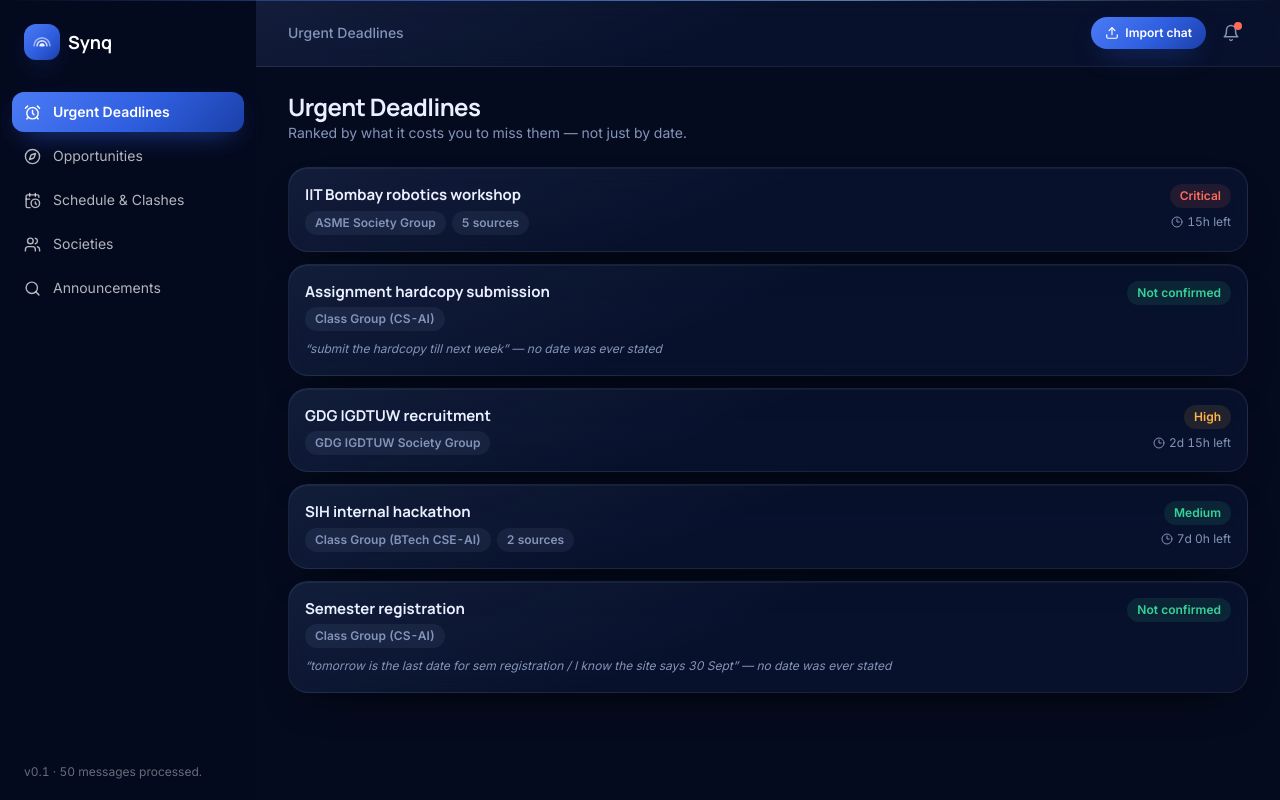
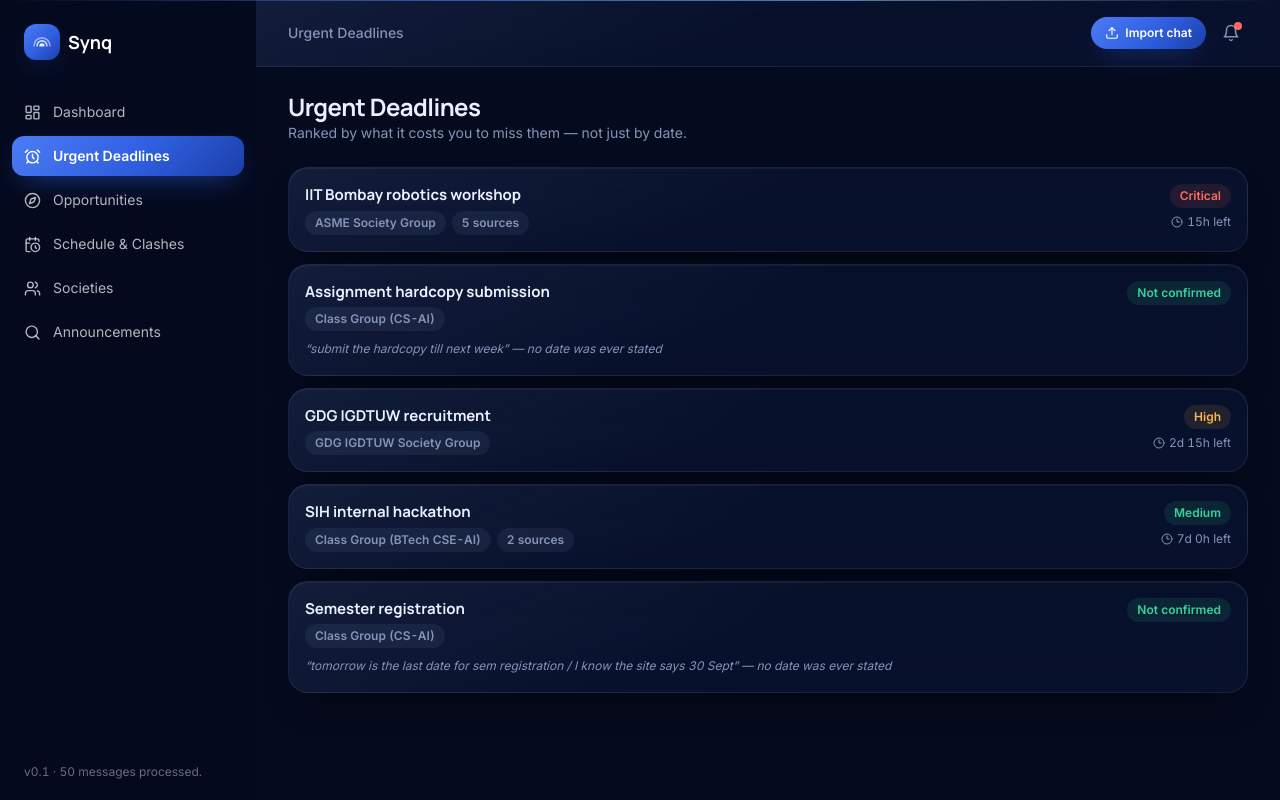
Before and after one commit to 1kanishka10/4Sight.synq, a React (Vite) app: page / in a window 1280 px wide. Shown: the top 800 px of the page. Built offline with nearby package versions, Linux system fonts and the light colour scheme.

Commit message:
Update Sidebar.jsx

```diff
--- a/src/components/Sidebar.jsx
+++ b/src/components/Sidebar.jsx
@@ -1,9 +1,10 @@
 import React from "react";
-import { AlarmClock, Compass, CalendarClock, Users, Search, GraduationCap } from "lucide-react";
+import { LayoutDashboard, AlarmClock, Compass, CalendarClock, Users, Search } from "lucide-react";
 import clsx from "clsx";
 import { SynqMark } from "./SynqMark";
 
 const NAV = [
+  { key: "dashboard", label: "Dashboard", icon: LayoutDashboard },
   { key: "deadlines", label: "Urgent Deadlines", icon: AlarmClock },
   { key: "opportunities", label: "Opportunities", icon: Compass },
   { key: "schedule", label: "Schedule & Clashes", icon: CalendarClock },
```
